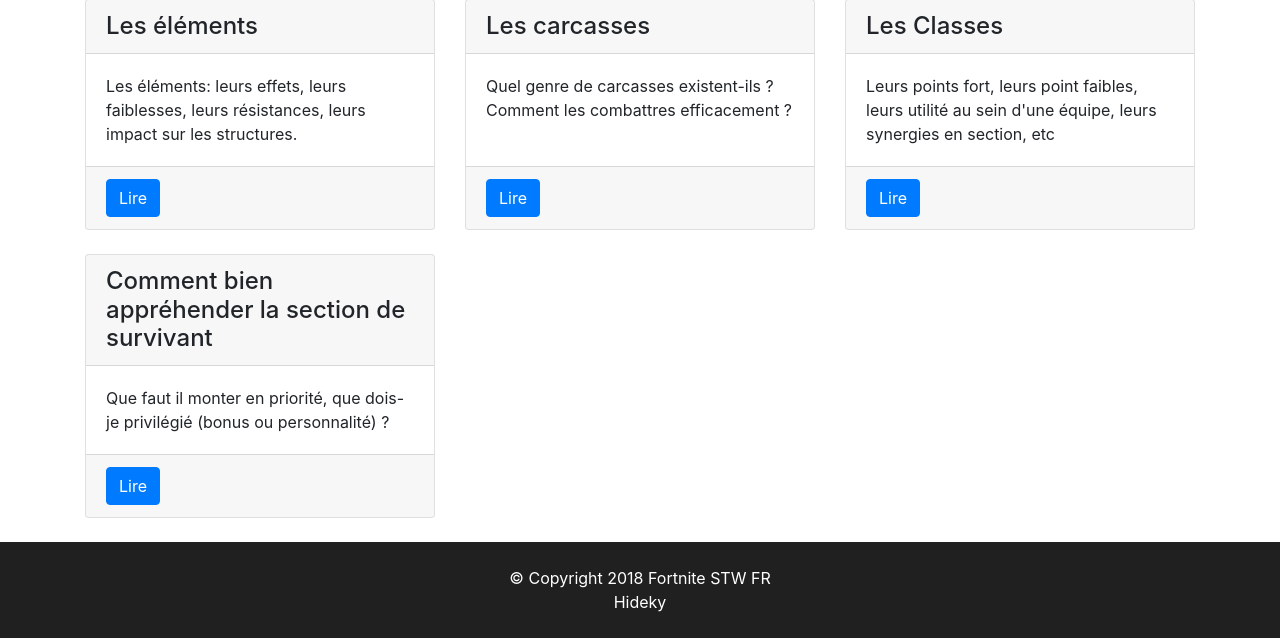
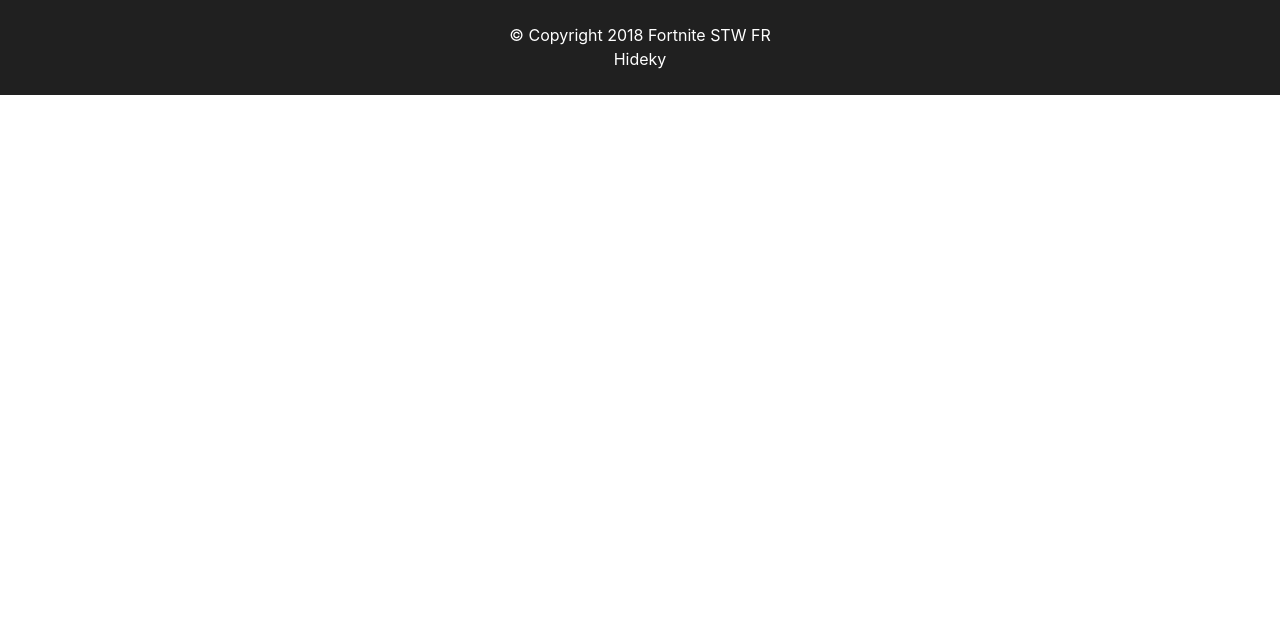
Before and after one commit to Hideky/Fortnite-STW, a Django app: template mainapp/templates/mainapp/guides.html in a window 1280 px wide. Shown: the part 533-1171 px from the top of the page. After the commit the page ends 628 px from the top, so only its background shows below. Run offline with Django 3.2, Linux system fonts and the light colour scheme; the template is opened without the code that fills it, so the values that code supplies are empty; parts of the project's set-up code (start-up, migrations or seed data) failed here and were passed over; some libraries are stand-ins or nearby versions; grey boxes are pictures that could not be loaded.

Commit message:
Fix Embed for Webhook and Guides exemple

```diff
--- a/mainapp/models.py
+++ b/mainapp/models.py
@@ -136,8 +136,8 @@ def send_to_discord(sender, **kwargs):
 
     webhook = Webhook.partial(459579353102286859, 'jqaIWsuE0pPhHzrOrGoiNq7P0Y64B4JU5ZdfP7Lmrcpu2mIF6DC8hd3Jv4y9mya0SBqU', adapter=RequestsWebhookAdapter())
     embed = Embed(type="rich", description='{}'.format(page.description), colour=0x90E050)
-    embed.set_author(name=page.title, url='http://google.fr/', icon_url="https://i.imgur.com/9UsXLG0.png")
-    embed.set_thumbnail(url='https://i.imgur.com/YeVesgl.jpg') #page.articlepage.feed_image.get_rendition('fill-800x600').url
+    embed.set_author(name=page.title, url=page.full_url, icon_url="https://i.imgur.com/9UsXLG0.png")
+    embed.set_thumbnail(url=page.articlepage.feed_image.get_rendition('fill-800x600').url)
     embed.set_footer(text='{} | {}'.format(page.owner.username, (page.first_published_at).strftime('%A %d %B - %H:%M').title()))
     webhook.send(username='Fortnite STW FR', embed=embed)
 
--- a/mainapp/templates/mainapp/guides.html
+++ b/mainapp/templates/mainapp/guides.html
@@ -36,50 +36,6 @@
       </div>
     </div>
   {% endfor %}
-    <div class="col-lg-4 mb-4">
-      <div class="card h-100">
-        <h4 class="card-header">Les éléments</h4>
-        <div class="card-body">
-          <p class="card-text">Les éléments: leurs effets, leurs faiblesses, leurs résistances, leurs impact sur les structures.</p>
-        </div>
-        <div class="card-footer">
-          <a href="#" class="btn btn-primary">Lire</a>
-        </div>
-      </div>
-    </div>
-    <div class="col-lg-4 mb-4">
-      <div class="card h-100">
-        <h4 class="card-header">Les carcasses</h4>
-        <div class="card-body">
-          <p class="card-text">Quel genre de carcasses existent-ils ? Comment les combattres efficacement ?</p>
-        </div>
-        <div class="card-footer">
-          <a href="#" class="btn btn-primary">Lire</a>
-        </div>
-      </div>
-    </div>
-    <div class="col-lg-4 mb-4">
-      <div class="card h-100">
-        <h4 class="card-header">Les Classes</h4>
-        <div class="card-body">
-          <p class="card-text">Leurs points fort, leurs point faibles, leurs utilité au sein d'une équipe, leurs synergies en section, etc</p>
-        </div>
-        <div class="card-footer">
-          <a href="#" class="btn btn-primary">Lire</a>
-        </div>
-      </div>
-    </div>
-    <div class="col-lg-4 mb-4">
-      <div class="card h-100">
-        <h4 class="card-header">Comment bien appréhender la section de survivant</h4>
-        <div class="card-body">
-          <p class="card-text">Que faut il monter en priorité, que dois-je privilégié (bonus ou personnalité) ?</p>
-        </div>
-        <div class="card-footer">
-          <a href="#" class="btn btn-primary">Lire</a>
-        </div>
-      </div>
-    </div>
   </div>
   <!-- /.row -->
 
```
